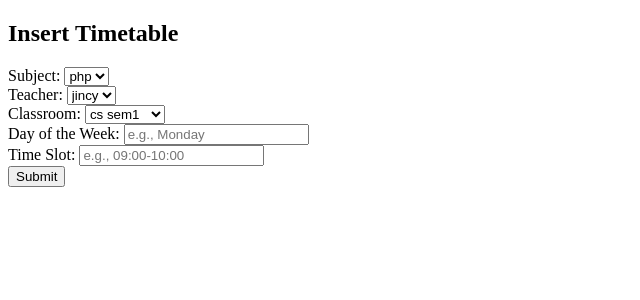
After one commit to Digitallab456/digilab, a Django app: page /insert_timetable/ in a window 1280 px wide. The commit adds this page. Shown: the top 300 px of the page, without its empty margins (0-640 px from the left). Run offline with Django 4.2, Linux system fonts and the light colour scheme; data comes from the database, SQL or seed files in the repository; both versions use the stored data as it was after the commit.

Commit message:
secondcommit

```diff
--- a/administrator/models.py
+++ b/administrator/models.py
@@ -45,3 +45,33 @@ class markupTable(models.Model):
     STUDENT=models.ForeignKey(StudentTable, on_delete=models.CASCADE)
     date = models.DateTimeField(auto_now_add=True)
     mark=models.IntegerField(null=True,blank=True)
+
+
+class Teacher(models.Model):
+    name = models.CharField(max_length=100)
+    email = models.EmailField()
+
+    def __str__(self):
+        return self.name
+
+class Subject(models.Model):
+    name = models.CharField(max_length=100)
+
+    def __str__(self):
+        return self.name
+
+class Class(models.Model):
+    name = models.CharField(max_length=100)
+
+    def __str__(self):
+        return self.name
+
+class TimetableEntry(models.Model):
+    subject = models.ForeignKey(Subject, on_delete=models.CASCADE)
+    teacher = models.ForeignKey(facultyTable, on_delete=models.CASCADE)
+    classroom = models.ForeignKey(Class, on_delete=models.CASCADE)
+    day_of_week = models.CharField(max_length=10)  # Monday, Tuesday, etc.
+    time_slot = models.CharField(max_length=50)  # For example, "09:00-10:00"
+
+    def __str__(self):
+        return f"{self.subject.name} by {self.teacher.name} in {self.classroom.name} on {self.day_of_week} at {self.time_slot}"
--- a/administrator/urls.py
+++ b/administrator/urls.py
@@ -1,7 +1,7 @@
 
 from django.urls import path
 
-from administrator.views import *
+from .views import *
 
 
 urlpatterns = [
@@ -15,12 +15,15 @@ urlpatterns = [
     path("editfaculty/<int:id>/", facultyEdit.as_view(),name="editfaculty"),
     path("removefaculty/<int:id>/", facultyRemove.as_view(),name="removefaculty"),
     path("adminhome_page",Adminp.as_view(),name="admin_homepage"),
-    path("add_timetable",Timep.as_view(),name="add timetable"),
+    path("timetable",Timep.as_view(),name="timetable"),
     path("student",stdp.as_view(),name="student"),
     path("reply",Reply.as_view(),name="reply"),
     path("faculty",Facpage.as_view(),name="faculty"),
     path("postnotification",notificationp.as_view(),name="notification"),
-    path("timetable",timetablep.as_view(),name="timetable"),
+    # path("timetable",timetablep.as_view(),name="timetable"),
+    path("insert_timetable/",insert_timetable.as_view(), name='insert_timetable'),
+
+
 
 
 
@@ -35,7 +38,7 @@ urlpatterns = [
     #//////////////////////////////student//////////////////////////////////////////
     path("postcomplaint", postcomplaintpage.as_view(), name="complaintpage"),
     path("studenthomepage", studpage.as_view(), name="homepage"),
-    path("timetbl", timetblpage.as_view(), name="timetbl"),
+    # path("timetbl", timetblpage.as_view(), name="timetbl"),
     #//////////////////////////////
 
 
--- a/administrator/views.py
+++ b/administrator/views.py
@@ -162,6 +162,34 @@ class postcomplaintpage(View):
 class studpage(View):
     def get(self,request):
         return render(request,"student/student_homage.html")
-class timetblpage(View):
+class insert_timetable(View):
     def get(self,request):
-        return render(request,"student/timeta.html")
+        subjects = Subject.objects.all()
+        teachers = Teacher.objects.all()
+        classrooms = Class.objects.all()
+
+        return render(request, 'admin/insert_timetable.html', {
+            'subjects': subjects,
+            'teachers': teachers,
+            'classrooms': classrooms
+        })
+
+
+    def post(self,request):
+        subject_id = request.POST.get('subject')
+        teacher_id = request.POST.get('teacher')
+        classroom_id = request.POST.get('classroom')
+        day_of_week = request.POST.get('day_of_week')
+        time_slot = request.POST.get('time_slot')
+
+        # Create a new TimetableEntry
+        timetable_entry = TimetableEntry(
+            subject_id=subject_id,
+            teacher_id=teacher_id,
+            classroom_id=classroom_id,
+            day_of_week=day_of_week,
+            time_slot=time_slot
+        )
+        timetable_entry.save()
+
+        return redirect("/adminhome_page")
--- a/templates/admin/admin_homepage.html
+++ b/templates/admin/admin_homepage.html
@@ -27,7 +27,7 @@
     <a href="faculty"><i class="material-icons">group</i><br>faculty </a><br>
 
     <a href="reply"><i class="material-icons">error</i><br>complaint notifiation </a><br>
-    <a href="add_timetable"><i class="material-icons">schedule</i><br>time table </a><br>
+    <a href="insert_timetable"><i class="material-icons">schedule</i><br>time table </a><br>
     <a href="postnotification"><i class="material-icons">notifications_active</i><br>notifiation</a><br>
 
 
--- /dev/null
+++ b/templates/admin/insert_timetable.html
@@ -0,0 +1,50 @@
+<!DOCTYPE html>
+<html lang="en">
+<head>
+    <meta charset="UTF-8">
+    <meta name="viewport" content="width=device-width, initial-scale=1.0">
+    <title>Insert Timetable</title>
+</head>
+<body>
+
+<h2>Insert Timetable</h2>
+
+<form method="post">
+    {% csrf_token %}
+    <label for="subject">Subject:</label>
+    <select name="subject" id="subject">
+        {% for subject in subjects %}
+            <option value="{{ subject.id }}">{{ subject.name }}</option>
+        {% endfor %}
+    </select>
+    <br>
+
+    <label for="teacher">Teacher:</label>
+    <select name="teacher" id="teacher">
+        {% for teacher in teachers %}
+            <option value="{{ teacher.id }}">{{ teacher.name }}</option>
+        {% endfor %}
+    </select>
+    <br>
+
+    <label for="classroom">Classroom:</label>
+    <select name="classroom" id="classroom">
+        {% for classroom in classrooms %}
+            <option value="{{ classroom.id }}">{{ classroom.name }}</option>
+        {% endfor %}
+    </select>
+    <br>
+
+    <label for="day_of_week">Day of the Week:</label>
+    <input type="text" name="day_of_week" id="day_of_week" placeholder="e.g., Monday">
+    <br>
+
+    <label for="time_slot">Time Slot:</label>
+    <input type="text" name="time_slot" id="time_slot" placeholder="e.g., 09:00-10:00">
+    <br>
+
+    <button type="submit">Submit</button>
+</form>
+
+</body>
+</html>
```
Also changed, not shown: administrator/admin.py (+7 -0 lines), templates/admin/timetable.html (+54 -67 lines), administrator/migrations/0006_class_subject_teacher_timetableentry.py (added), db.sqlite3.
